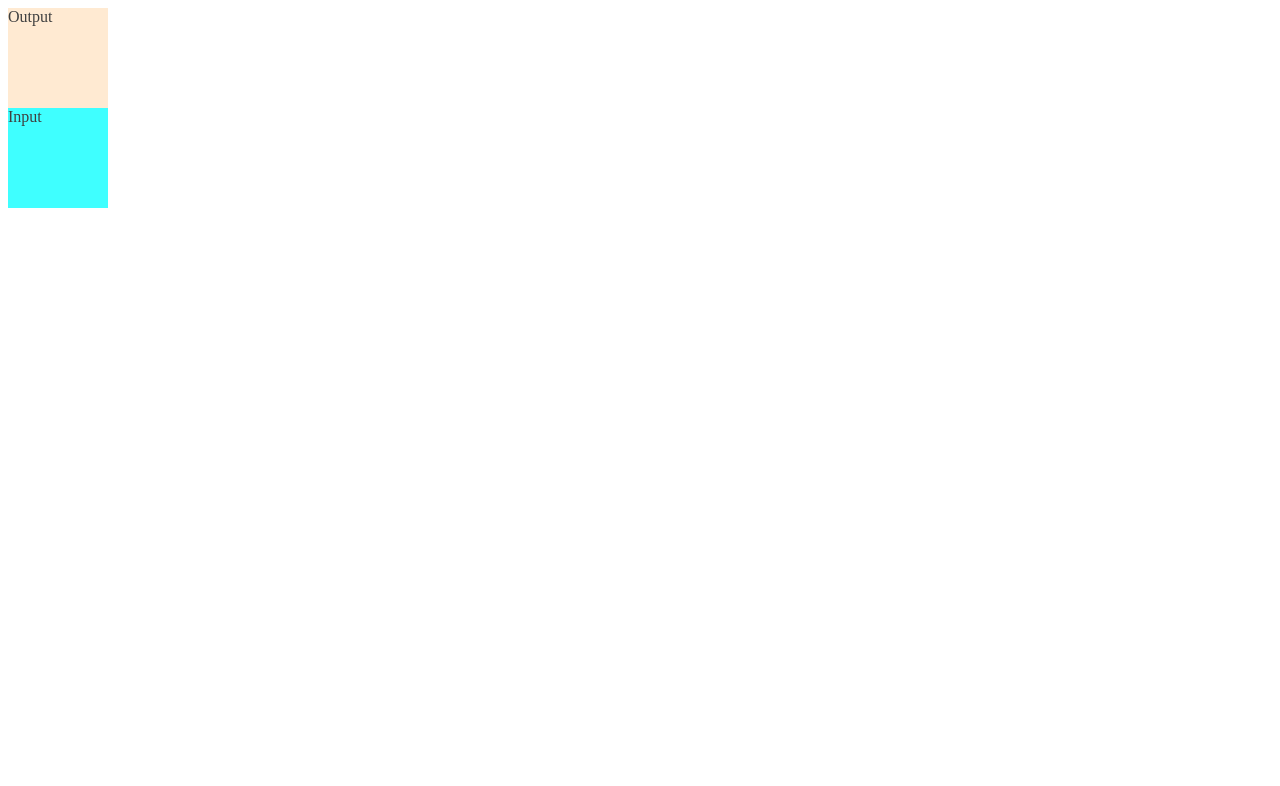
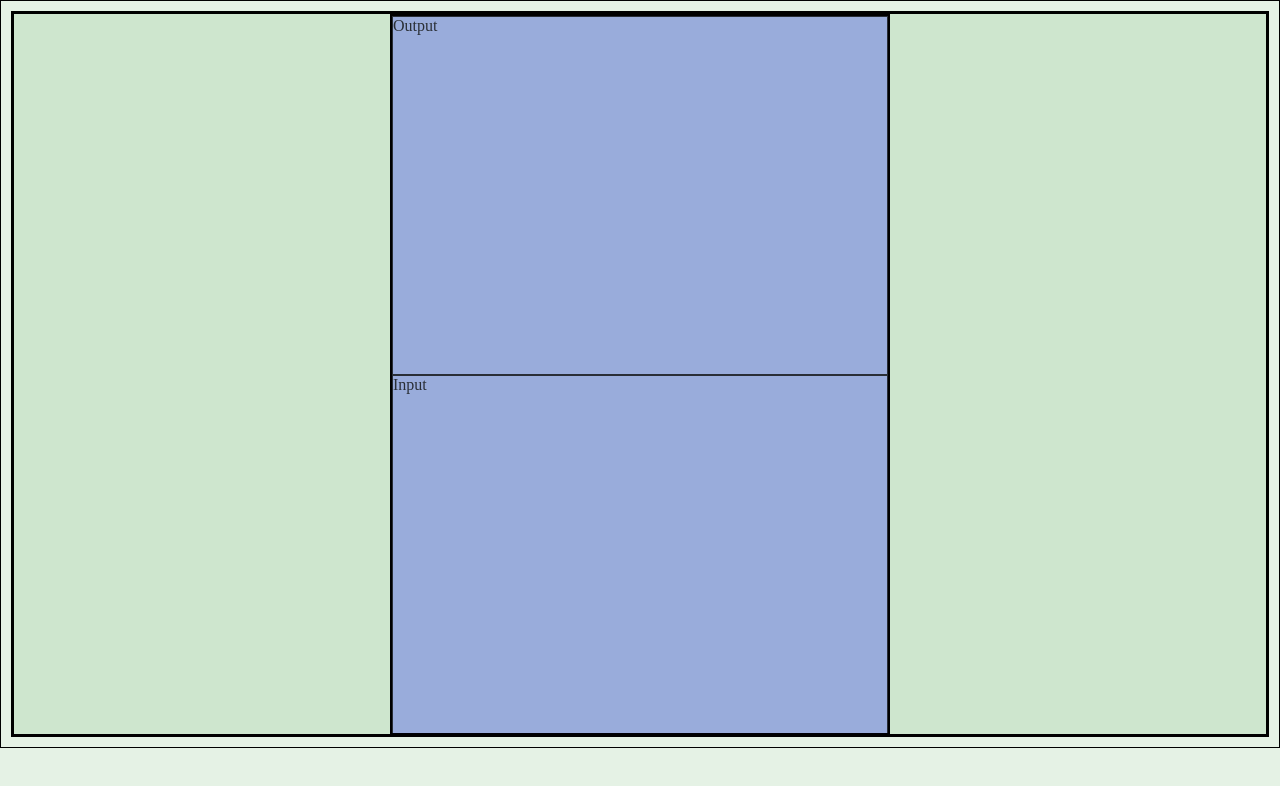
Before and after one commit to tomrosser100/easy-nutrition-calc, a React (Create React App) app in the folder front/: page / in a window 1280 px wide. Shown: the top 786 px of the page. Built offline with nearby package versions, Linux system fonts and the light colour scheme; the HTML template or start-up script is replaced by a standard one.

Commit message:
css initial alignment major shape

```diff
--- a/front/src/App.tsx
+++ b/front/src/App.tsx
@@ -1,9 +1,10 @@
-import React from 'react'
+import React, { useState } from 'react'
 import { Outlet } from 'react-router-dom'
 
 export default () => {
+
   return (
-    <div>
+    <div id='app'>
       <div id='output'>Output</div>
       <Outlet />
       <div id='input'>Input</div>
--- a/front/src/styles.css
+++ b/front/src/styles.css
@@ -1,21 +1,43 @@
+* {
+  border: solid black .5px;
+  box-sizing: border-box;
+  margin: 0;
+  padding: 0;
+}
+
+html {
+  background-color: rgb(0, 128, 0, .1);
+}
+
+body {
+  margin: 10px;
+  background-color: rgb(0, 128, 0, .1);
+  border: solid black 3px;
+}
+
+#app {
+  height: 90vh;
+  width: 100%;
+  background-color: rgb(0, 0, 255, .1);
+  display: grid;
+  grid-template-columns: 1fr;
+  grid-template-rows: 1fr 1fr;
+  grid-template-areas:
+    "output"
+    "input";
+  max-width: 500px;
+  min-width: 250px;
+  margin: auto;
+}
+
 #output {
-  background-color: bisque;
-  width: 100px;
-  height: 100px;
-  opacity: .75;
+  grid-area: "output";
+  background-color: rgb(0, 0, 255, .1);
+  opacity: 0.75;
 }
 
 #input {
-  background-color: aqua;
-  width: 100px;
-  height: 100px;
-  opacity: .75;
-
+  grid-area: "input";
+  background-color: rgb(0, 0, 255, .1);
+  opacity: 0.75;
 }
-
-#popup {
-  background-color: red;
-  width: 100px;
-  height: 100px;
-  opacity: .75;
-}
```
Also changed, not shown: 2 other files (tests, documents, lock files or other folders).
